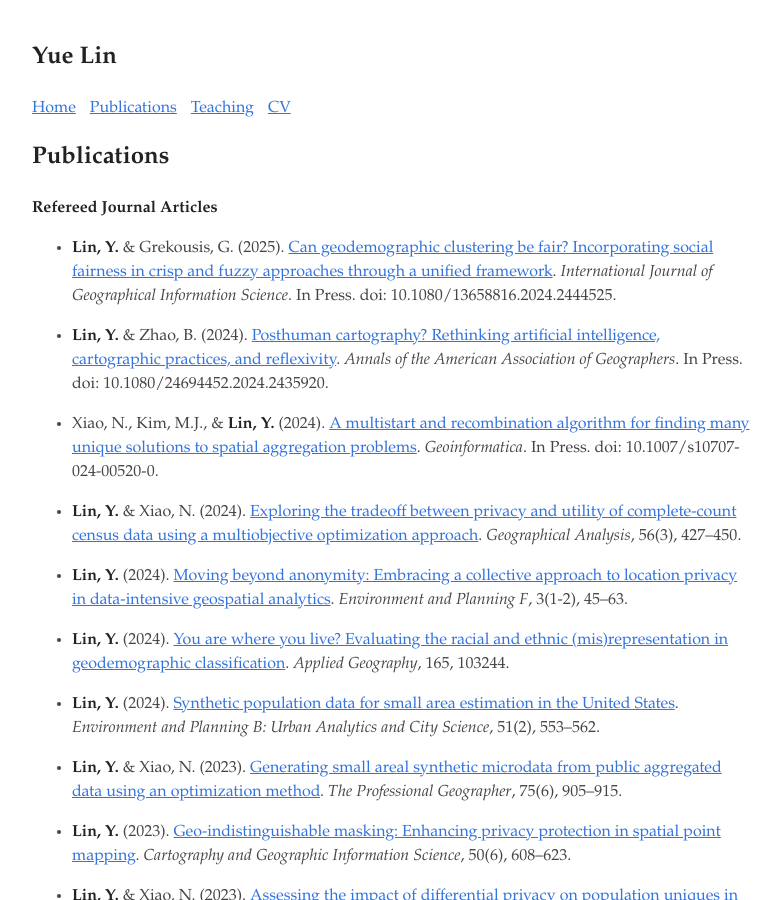
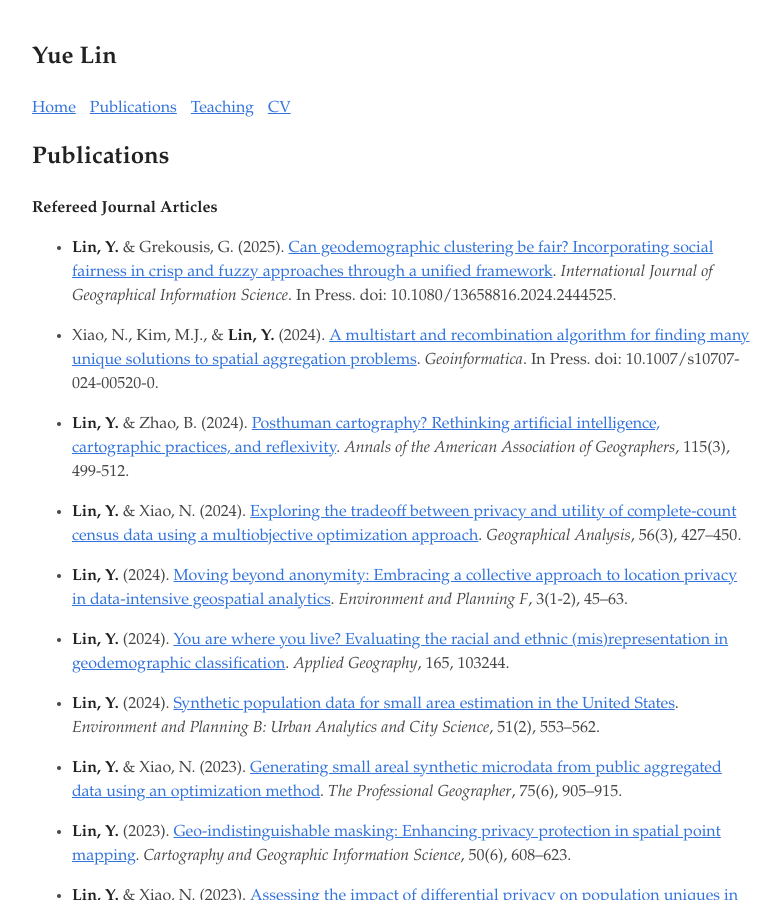
Before and after one commit to linyuehzzz/linyuehzzz.github.io, a Jekyll site: the page built from publications.md, in a window 1280 px wide and 900 px high. Shown: the whole window, without its empty margins (248-1029 px from the left). Built offline with Jekyll 4.4.1, drawn with Linux system fonts in a browser that asks for light colours.

Commit message:
Update publications.md

```diff
--- a/publications.md
+++ b/publications.md
@@ -9,9 +9,9 @@ permalink: /publications
 
 - **Lin, Y.** & Grekousis, G. (2025). [Can geodemographic clustering be fair? Incorporating social fairness in crisp and fuzzy approaches through a unified framework](https://doi.org/10.1080/13658816.2024.2444525). *International Journal of Geographical Information Science*. In Press. doi: 10.1080/13658816.2024.2444525.
 
-- **Lin, Y.** & Zhao, B. (2024). [Posthuman cartography? Rethinking artificial intelligence, cartographic practices, and reflexivity](https://doi.org/10.1080/24694452.2024.2435920). *Annals of the American Association of Geographers*. In Press. doi: 10.1080/24694452.2024.2435920.
+- Xiao, N., Kim, M.J., & **Lin, Y.** (2024). [A multistart and recombination algorithm for finding many unique solutions to spatial aggregation problems](https://doi.org/10.1007/s10707-024-00520-0). *Geoinformatica*. In Press. doi: 10.1007/s10707-024-00520-0.
 
-- Xiao, N., Kim, M.J., & **Lin, Y.** (2024). [A multistart and recombination algorithm for finding many unique solutions to spatial aggregation problems](https://doi.org/10.1007/s10707-024-00520-0). *Geoinformatica*. In Press. doi: 10.1007/s10707-024-00520-0.
+- **Lin, Y.** & Zhao, B. (2024). [Posthuman cartography? Rethinking artificial intelligence, cartographic practices, and reflexivity](https://doi.org/10.1080/24694452.2024.2435920). *Annals of the American Association of Geographers*, 115(3), 499-512.
 
 - **Lin, Y.** & Xiao, N. (2024). [Exploring the tradeoff between privacy and utility of complete-count census data using a multiobjective optimization approach](https://doi.org/10.1111/gean.12388). *Geographical Analysis*, 56(3), 427--450.
 
```
